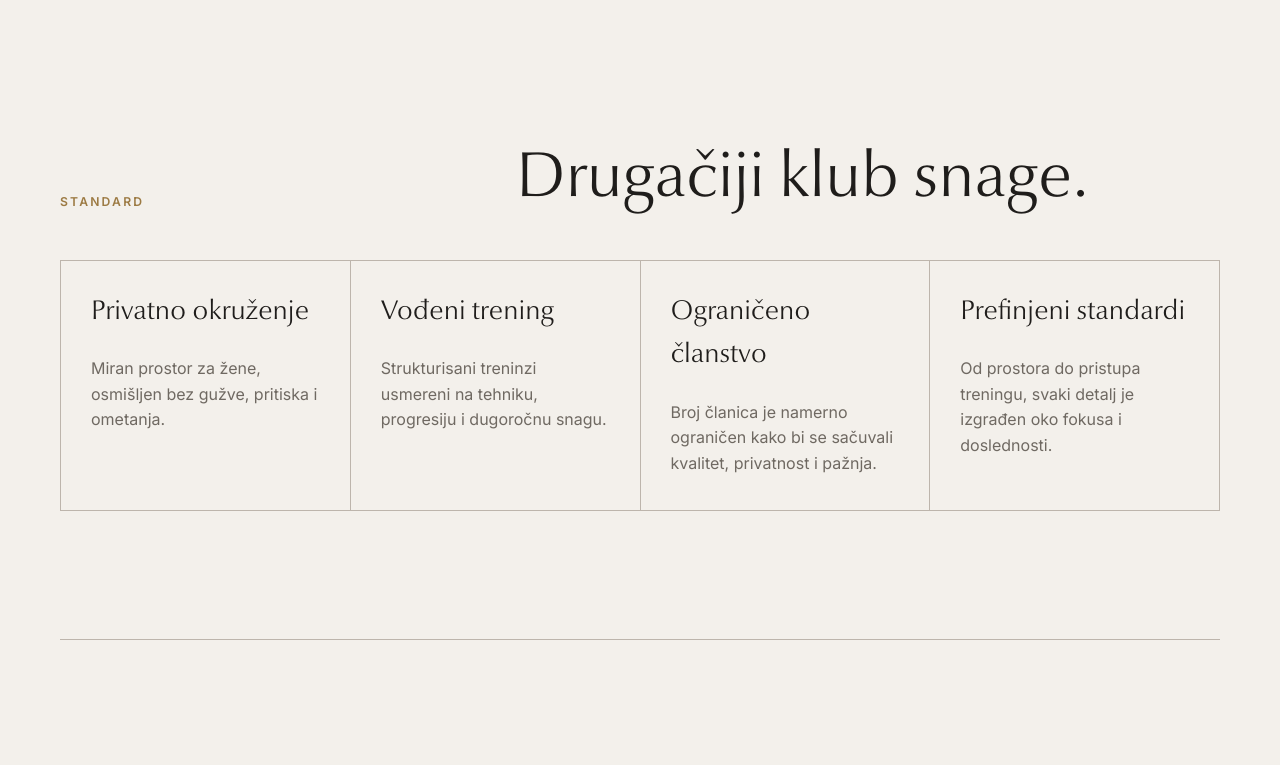
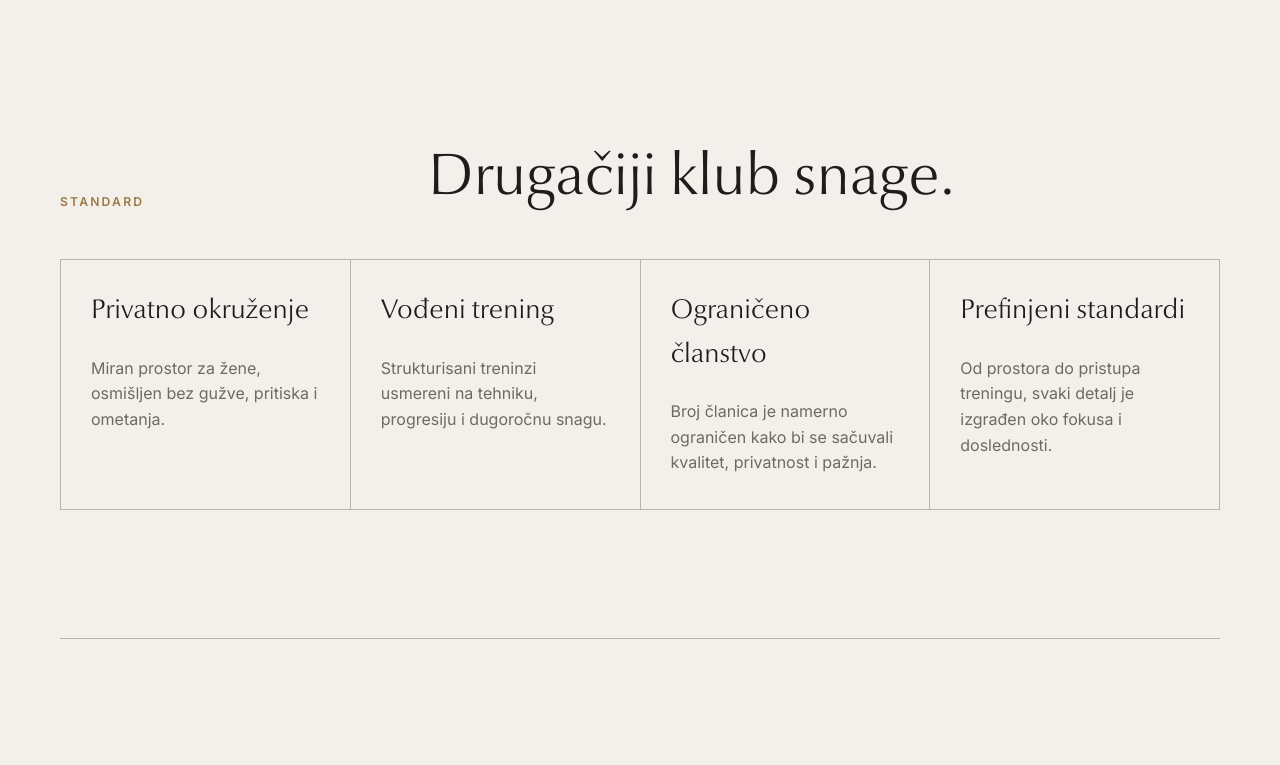
Before and after one commit to Stefan4012IT/elan, a Next.js app: page / in a window 1280 px wide. Shown: the part 1260-2025 px from the top of the page. Built offline with nearby package versions, Linux system fonts and the light colour scheme.

Commit message:
Refine section heading spacing

```diff
--- a/app/globals.scss
+++ b/app/globals.scss
@@ -245,10 +245,16 @@ h3 {
 
 .section-heading {
   display: grid;
-  grid-template-columns: 0.7fr 1.3fr;
-  gap: clamp(26px, 6vw, 80px);
+  grid-template-columns: 0.52fr 1.48fr;
+  gap: clamp(32px, 7vw, 96px);
   align-items: end;
   margin-bottom: 48px;
+
+  h2 {
+    max-width: 760px;
+    font-size: clamp(2.6rem, 4.6vw, 4.65rem);
+    line-height: 1.06;
+  }
 
   p:not(.section-kicker) {
     max-width: 560px;
```
